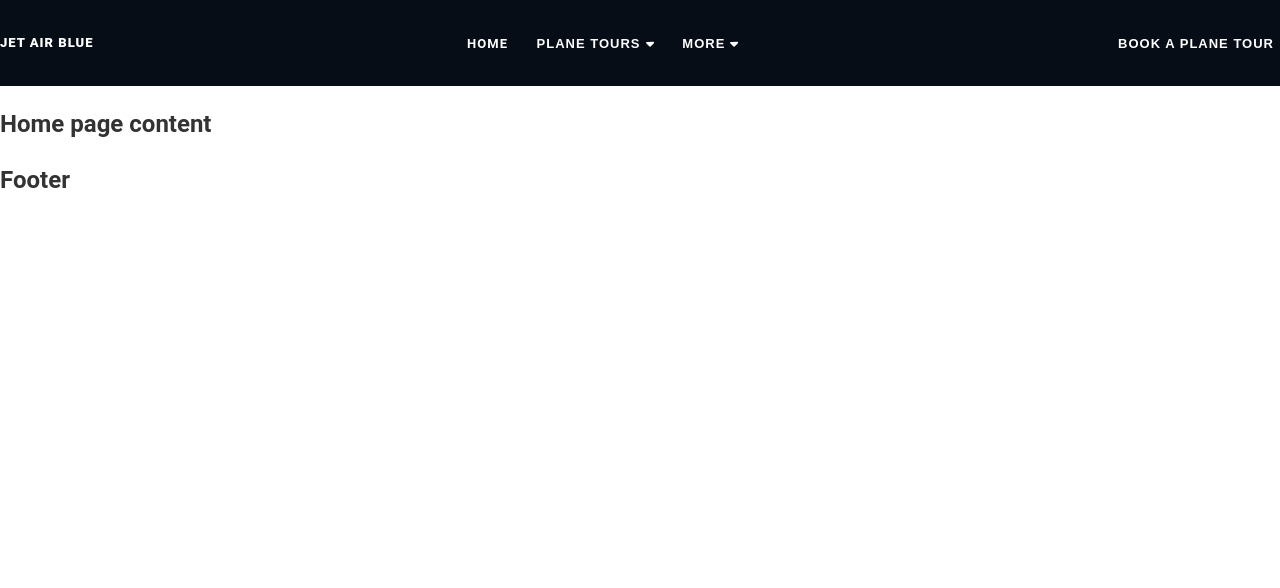
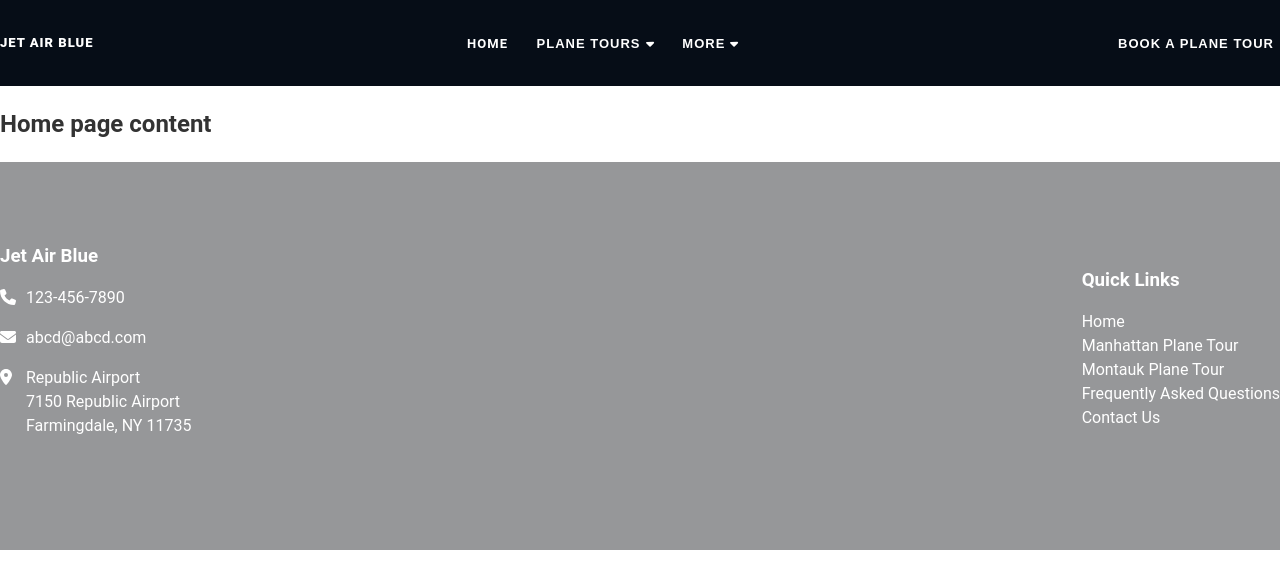
Before and after one commit to nooccarr/JetAirBlue, a React (Vite) app: page / in a window 1280 px wide. Shown: the top 588 px of the page. Built offline with nearby package versions, Linux system fonts and the light colour scheme.

Commit message:
Create a layout and add styling to the footer.

```diff
--- a/src/components/Footer.jsx
+++ b/src/components/Footer.jsx
@@ -1,7 +1,79 @@
+import { FontAwesomeIcon } from '@fortawesome/react-fontawesome';
+import { faPhone, faLocationDot, faEnvelope } from '@fortawesome/free-solid-svg-icons';
+
 const Footer = () => {
+
+  const contactInfo = () => (
+    <div>
+      <h3 className='footer-section-title'>jet air blue</h3>
+      <div className='footer-section-contact-us-container'>
+
+        <ul className='footer-section-icon-container'>
+          <li className='footer-contact-info'>
+            <span className='footer-contact-info-icon'>
+              <FontAwesomeIcon icon={faPhone} />
+            </span>
+          </li>
+          <li className='footer-contact-info'>
+            <span className='footer-contact-info-icon'>
+              <FontAwesomeIcon icon={faEnvelope} />
+            </span>
+          </li>
+          <li className='footer-contact-info'>
+            <span className='footer-contact-info-icon'>
+              <FontAwesomeIcon icon={faLocationDot} />
+            </span>
+          </li>
+        </ul>
+
+        <ul className='footer-section-info-container'>
+          <li className='footer-contact-info'>
+            <a href='tel:+0-123-456-7890'>123-456-7890</a>
+          </li>
+          <li className='footer-contact-info'>
+            <a href='mailto: abcd@abcd.com'>abcd@abcd.com</a>
+          </li>
+          <li className='footer-contact-info'>
+            <address>
+              Republic Airport<br/>
+              7150 Republic Airport<br/>
+              Farmingdale, NY 11735
+            </address>
+          </li>
+        </ul>
+      </div>
+    </div>
+  );
+
+  const quickLinks = () => (
+    <div>
+      <h3 className='footer-section-title'>quick links</h3>
+      <ul className='footer-section-quick-links-container'>
+        <li className='footer-quick-links'>
+          <a href='/'>home</a>
+        </li>
+        <li className='footer-quick-links'>
+          <a href='/manhattan-plane-tour'>manhattan plane tour</a>
+        </li>
+        <li className='footer-quick-links'>
+          <a href='/montauk-plane-tour'>montauk plane tour</a>
+        </li>
+        <li className='footer-quick-links'>
+          <a href='/faq'>frequently asked questions</a>
+        </li>
+        <li className='footer-quick-links'>
+          <a href='/contact-us'>contact us</a>
+        </li>
+      </ul>
+    </div>
+  );
+
   return (
     <footer>
-      <h2>Footer</h2>
+      <section className='footer-container'>
+        {contactInfo()}
+        {quickLinks()}
+      </section>
     </footer>
   );
 };
--- a/src/styles/app.css
+++ b/src/styles/app.css
@@ -143,11 +143,92 @@ header {
   padding-left: 5px;
 }
 
-/* .arrow {
-  border: solid #060d17;
-  border-width: 0 3px 3px 0;
+/* FOOTER */
+footer {
+  background-color: rgb(150 151 153);
+  color: #fff;
+}
+
+.footer-container {
+  margin: 0 auto;
+  max-width: 1280px;
+  display: flex;
+  flex-wrap: wrap;
+  align-items: center;
+  justify-content: space-between;
+  padding: 80px 0px;
+}
+
+.footer-section-title {
+  margin: 0 0 16px 0;
+  text-transform: capitalize;
+}
+
+.footer-section-contact-us-container {
+  display: flex;
+}
+
+.footer-section-quick-links-container {
+  padding-left: 0px;
+}
+
+.footer-section-icon-container {
+  margin-top: 0;
+  padding: 0 10px 0 0;
+  display: flex;
+  flex-direction: column;
+  align-items: start;
+}
+
+.footer-section-info-container {
+  margin-top: 0;
+  padding-left: 0px;
+  display: flex;
+  flex-direction: column;
+  align-items: start;
+}
+
+.footer-contact-info {
+  list-style-type: none;
+  padding-bottom: 16px;
+}
+
+.footer-contact-info > a {
+  color: #fff;
+  text-decoration: none;
+}
+
+.footer-contact-info > a:hover,
+.footer-contact-info > a:focus {
+  text-decoration: underline;
+  cursor: pointer;
+}
+
+.footer-contact-info > address {
   display: inline-block;
-  padding: 3px;
-  transform: rotate(45deg);
-  -webkit-transform: rotate(45deg);
-} */
+  font-style: normal;
+}
+
+.footer-contact-info > address:hover,
+.footer-contact-info > address:focus {
+  text-decoration: underline;
+  cursor: pointer;
+}
+
+.footer-contact-info-icon {}
+
+.footer-quick-links {
+  list-style-type: none;
+  text-transform: capitalize;
+}
+
+.footer-quick-links:hover,
+.footer-quick-links:focus {
+  text-decoration: underline;
+  cursor: pointer;
+}
+
+.footer-quick-links > a {
+  color: #fff;
+  text-decoration: none;
+}
```
